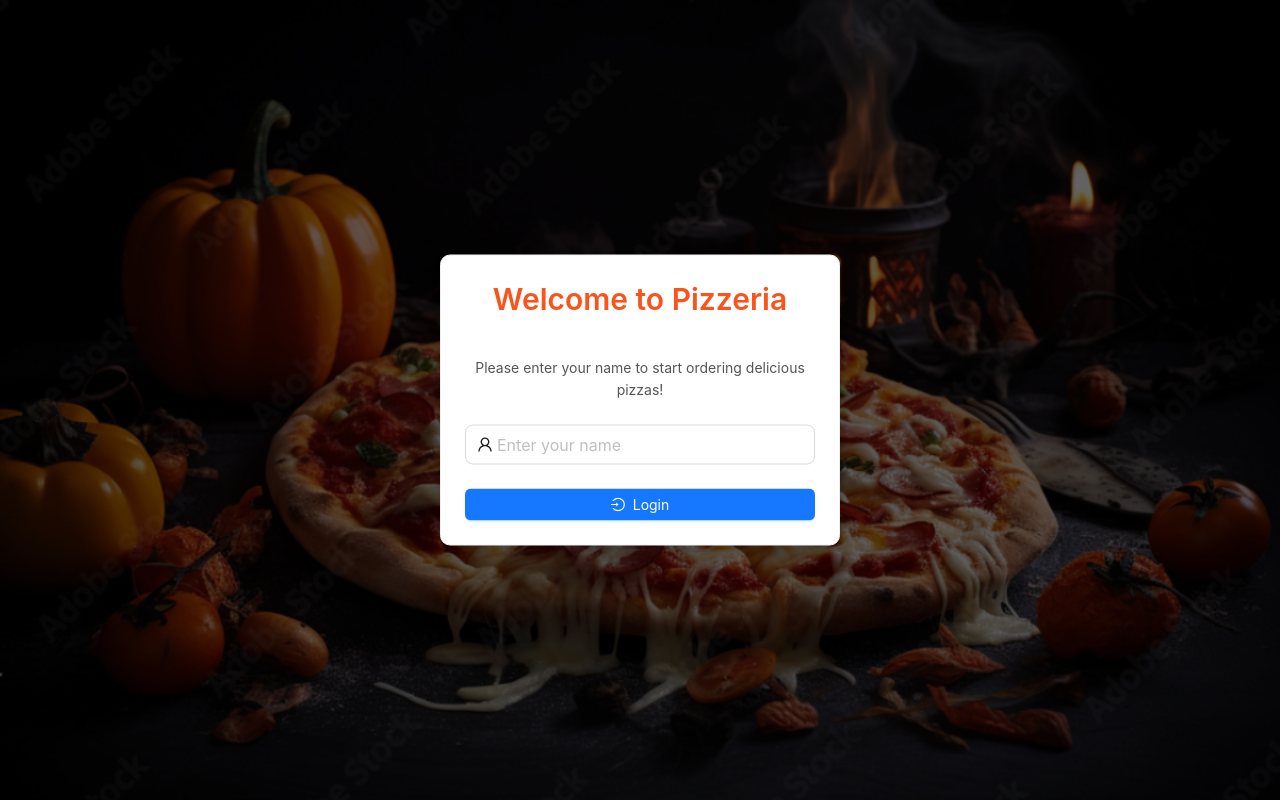
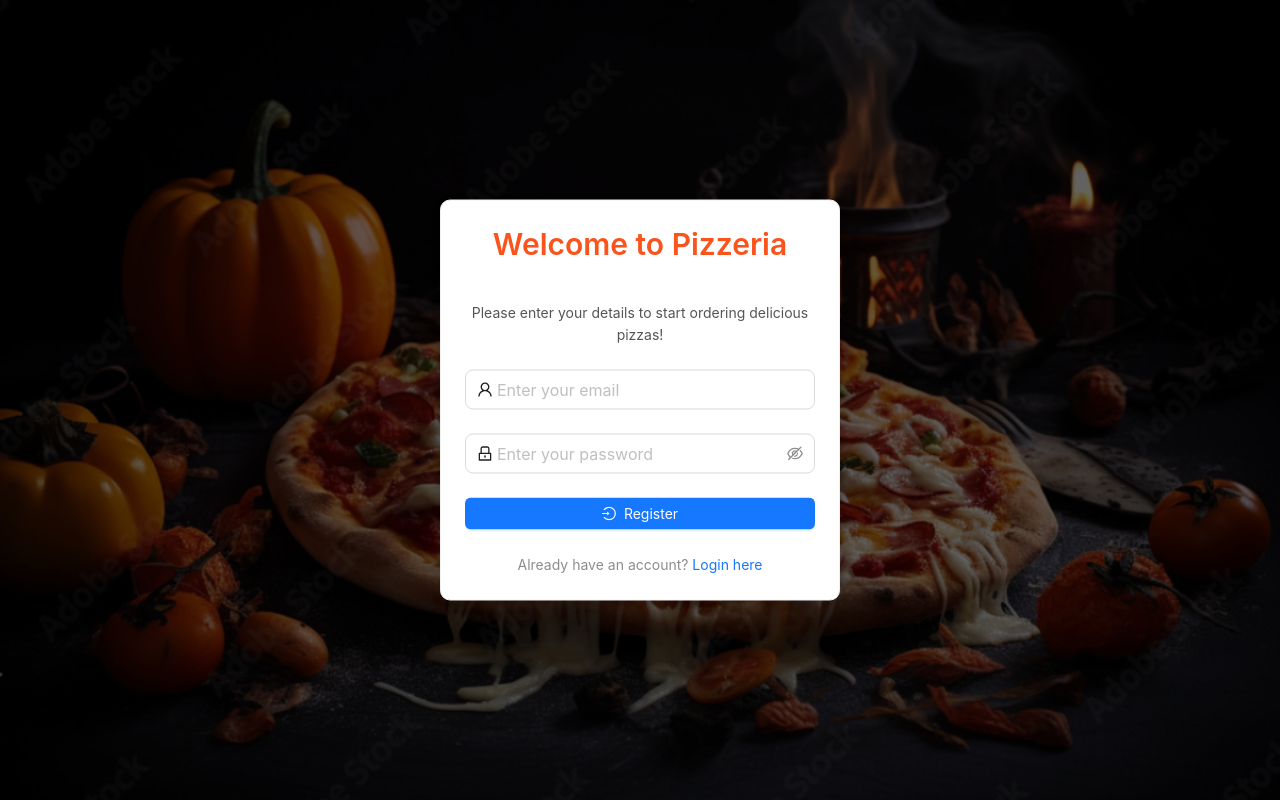
Before and after one commit to Yogeshgaur001/pizzeria1, a React (Vite) app: page /auth in a window 1280 px wide. Built offline with nearby package versions, Linux system fonts and the light colour scheme.

Commit message:
Integrate registration API

```diff
--- a/src/components/AuthPage.tsx
+++ b/src/components/AuthPage.tsx
@@ -1,8 +1,8 @@
 import { useState } from "react";
 import { useAuth } from "../context/AuthContext";
-import { useNavigate } from "react-router-dom";
+import { useNavigate, Link } from "react-router-dom";
 import { Button, Input, Typography, Card, Space } from "antd";
-import { UserOutlined, LoginOutlined } from "@ant-design/icons";
+import { UserOutlined, LockOutlined, LoginOutlined } from "@ant-design/icons";
 import toast from "react-hot-toast";
 
 const { Title, Text } = Typography;
@@ -10,16 +10,36 @@ const { Title, Text } = Typography;
 const AuthPage = () => {
   const { login } = useAuth();
   const [username, setUsername] = useState("");
+  const [password, setPassword] = useState("");
   const navigate = useNavigate();
 
-  const handleLogin = () => {
-    if (username.trim() === "") {
-      toast.error("Username cannot be empty.");
+  const handleRegister = async () => {
+    if (username.trim() === "" || password.trim() === "") {
+      toast.error("Email and password cannot be empty.");
       return;
     }
-    login(username);
-    toast.success("Logged in successfully!");
-    navigate("/");
+
+    try {
+      const response = await fetch("http://localhost:3000/auth/register", {
+        method: "POST",
+        headers: {
+          "Content-Type": "application/json",
+        },
+        body: JSON.stringify({ email: username, password }),
+      });
+
+      if (!response.ok) {
+        const errorData = await response.json();
+        throw new Error(errorData.message || "Registration failed.");
+      }
+
+      toast.success("Registered successfully!");
+      login(username, password); // Assuming login after registration
+      navigate("/");
+    } catch (error: any) {
+      console.log(error);
+      toast.error(error.message || "An error occurred during registration.");
+    }
   };
 
   return (
@@ -67,23 +87,33 @@ const AuthPage = () => {
               Welcome to Pizzeria
             </Title>
             <Text type="secondary" style={{ color: "#555" }}>
-              Please enter your name to start ordering delicious pizzas!
+              Please enter your details to start ordering delicious pizzas!
             </Text>
             <Input
               size="large"
-              placeholder="Enter your name"
+              placeholder="Enter your email"
               prefix={<UserOutlined />}
               value={username}
               onChange={(e) => setUsername(e.target.value)}
             />
+            <Input.Password
+              size="large"
+              placeholder="Enter your password"
+              prefix={<LockOutlined />}
+              value={password}
+              onChange={(e) => setPassword(e.target.value)}
+            />
             <Button
               type="primary"
               icon={<LoginOutlined />}
-              onClick={handleLogin}
+              onClick={handleRegister}
               block
             >
-              Login
+              Register
             </Button>
+            <Text type="secondary" style={{ marginTop: "10px" }}>
+              Already have an account? <Link to="/login">Login here</Link>
+            </Text>
           </Space>
         </Card>
       </div>
```
